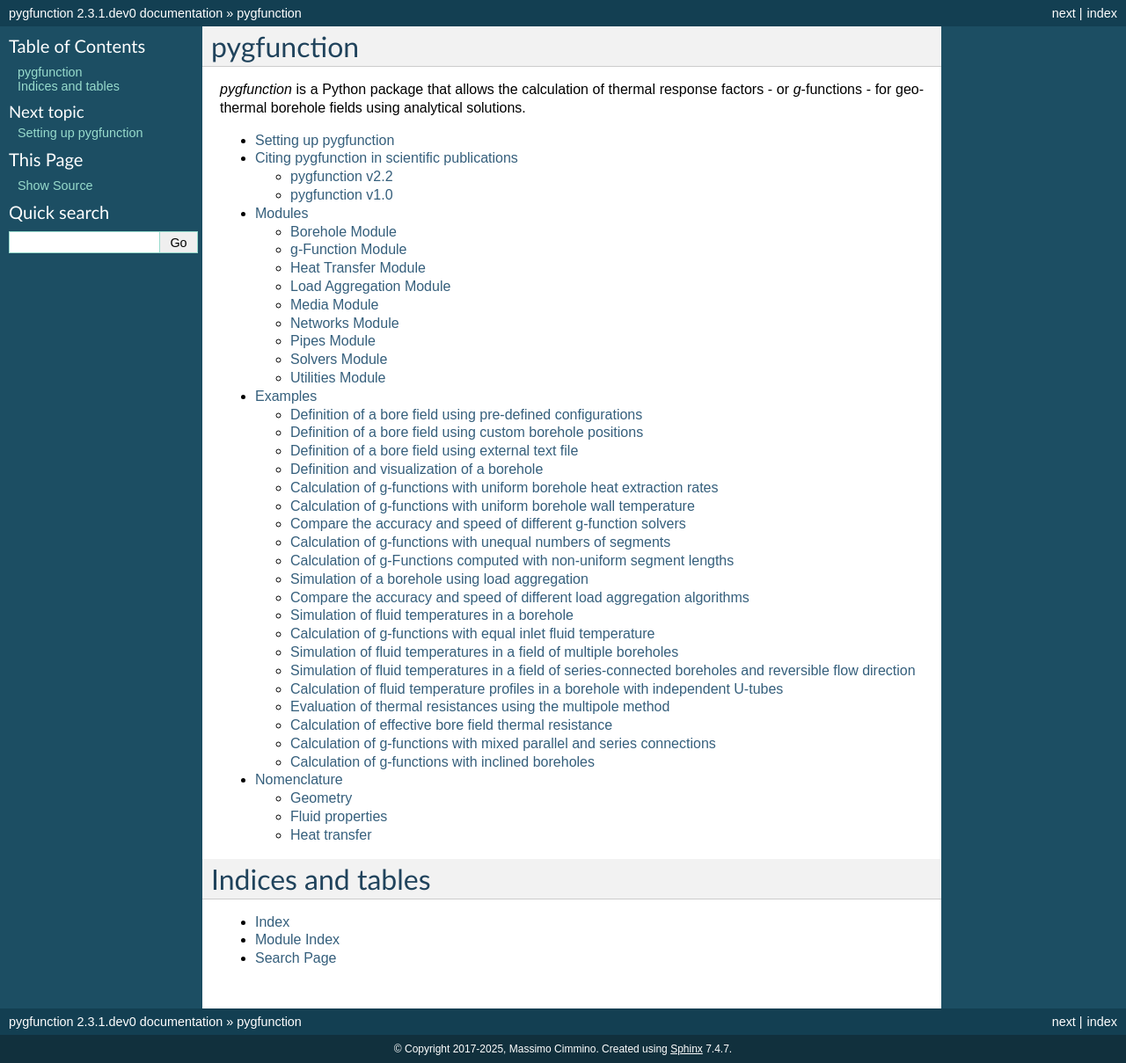
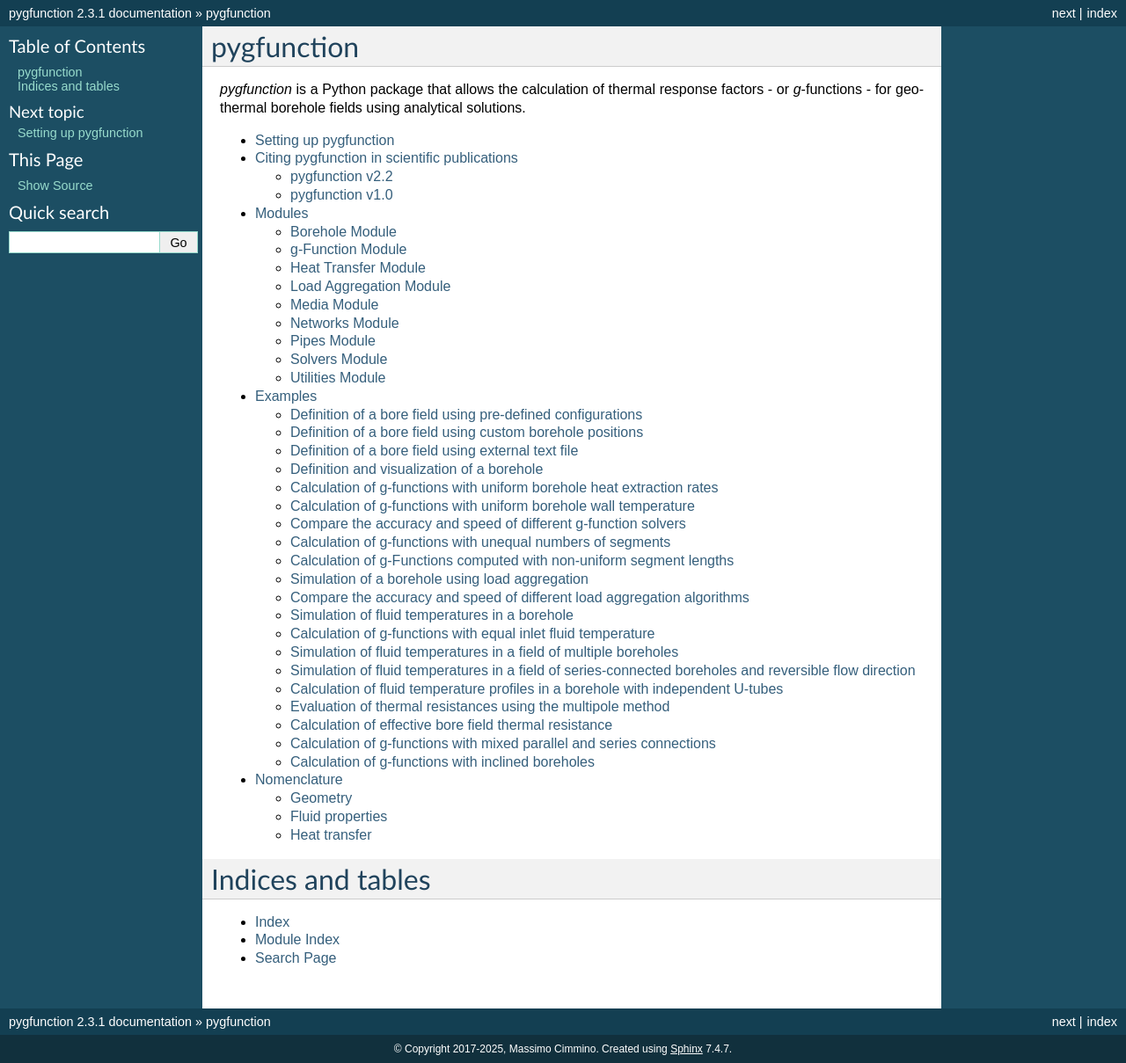
Before and after one commit to MassimoCimmino/pygfunction, a Sphinx documentation site: the page built from doc/source/index.rst, in a window 1280 px wide. Shown: the whole page at 88% size. Built offline with Sphinx 7.4.7, drawn with Linux system fonts in a browser that asks for light colours.

Commit message:
Increment pygfunction version

```diff
--- a/doc/source/conf.py
+++ b/doc/source/conf.py
@@ -76,7 +76,7 @@
 # The short X.Y version.
 version = u'2.3'
 # The full version, including alpha/beta/rc tags.
-release = u'2.3.1.dev0'
+release = u'2.3.1'
 
 # The language for content autogenerated by Sphinx. Refer to documentation
 # for a list of supported languages.
--- a/setup.cfg
+++ b/setup.cfg
@@ -1,6 +1,6 @@
 [metadata]
 name = pygfunction
-version = 2.3.1.dev0
+version = 2.3.1
 description = A g-function calculator for Python
 author = Massimo Cimmino
 author_email = massimo.cimmino@polymtl.ca
```
Also changed, not shown: CHANGELOG.md (+1 -1 lines).
